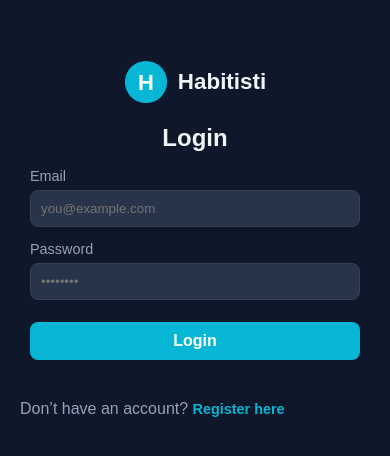
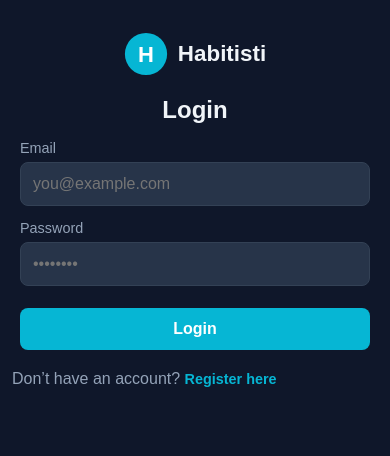
Before and after one commit to Jrvi/habits, a React (Vite) app in the folder web/: page /login in a window 390 px wide. Shown: the top 456 px of the page. Built offline with nearby package versions, Linux system fonts and the light colour scheme.

Commit message:
fix: mobile ui wrap

```diff
--- a/web/src/App.css
+++ b/web/src/App.css
@@ -189,12 +189,18 @@ body {
   display: flex;
   align-items: center;
   gap: 12px;
+  min-width: 0; /* flex child voi kutistua */
 }
 
 .habit-header h2 {
   margin: 0;
   font-size: 1.25em;
   color: var(--text-primary);
+  overflow: hidden;
+  text-overflow: ellipsis;
+  white-space: nowrap;
+  max-width: 100%;
+  display: block;
 }
 
 .habit-tag {
@@ -359,17 +365,28 @@ body {
   justify-content: space-between;
   align-items: center;
   box-shadow: 0 3px 8px rgba(0,0,0,0.3);
+  min-width: 0;
 }
 
 .user-greeting h2 {
   margin: 0;
   font-size: 1.3em;
   color: var(--text-primary);
+  overflow: hidden;
+  text-overflow: ellipsis;
+  white-space: nowrap;
+  max-width: 100%;
+  display: block;
 }
 
 .user-greeting .username {
   color: var(--accent);
   font-weight: 700;
+  overflow: hidden;
+  text-overflow: ellipsis;
+  white-space: nowrap;
+  max-width: 100%;
+  display: inline-block;
 }
 
 .user-greeting p {
@@ -408,4 +425,58 @@ body {
   font-size: 1.4em;
   font-weight: bold;
   color: var(--text-primary);
+  overflow: hidden;
+  text-overflow: ellipsis;
+  white-space: nowrap;
+  max-width: 100%;
+  display: block;
 }
+
+/* ----- MOBILE STYLES ----- */
+@media (max-width: 600px) {
+  .container {
+    padding: 12px;
+    max-width: 100%;
+  }
+
+  .auth-form {
+    margin: 20px auto;
+    padding: 0 8px;
+    max-width: 100%;
+  }
+
+  .form-group input {
+    font-size: 16px;
+    padding: 12px;
+  }
+
+  .auth-form button[type="submit"],
+  .habit-form button,
+  .habit-edit-form button,
+  .togglable button,
+  .user-info-card button {
+    font-size: 1em;
+    padding: 12px;
+    width: 100%;
+  }
+
+  .habit-card {
+    padding: 14px;
+    margin: 10px 0;
+  }
+
+  .habit-header h2 {
+    font-size: 1.1em;
+  }
+
+  .user-info-card {
+    flex-direction: column;
+    align-items: flex-start;
+    gap: 12px;
+  }
+
+  .logout-btn {
+    align-self: stretch;
+    justify-content: center;
+  }
+}
```
